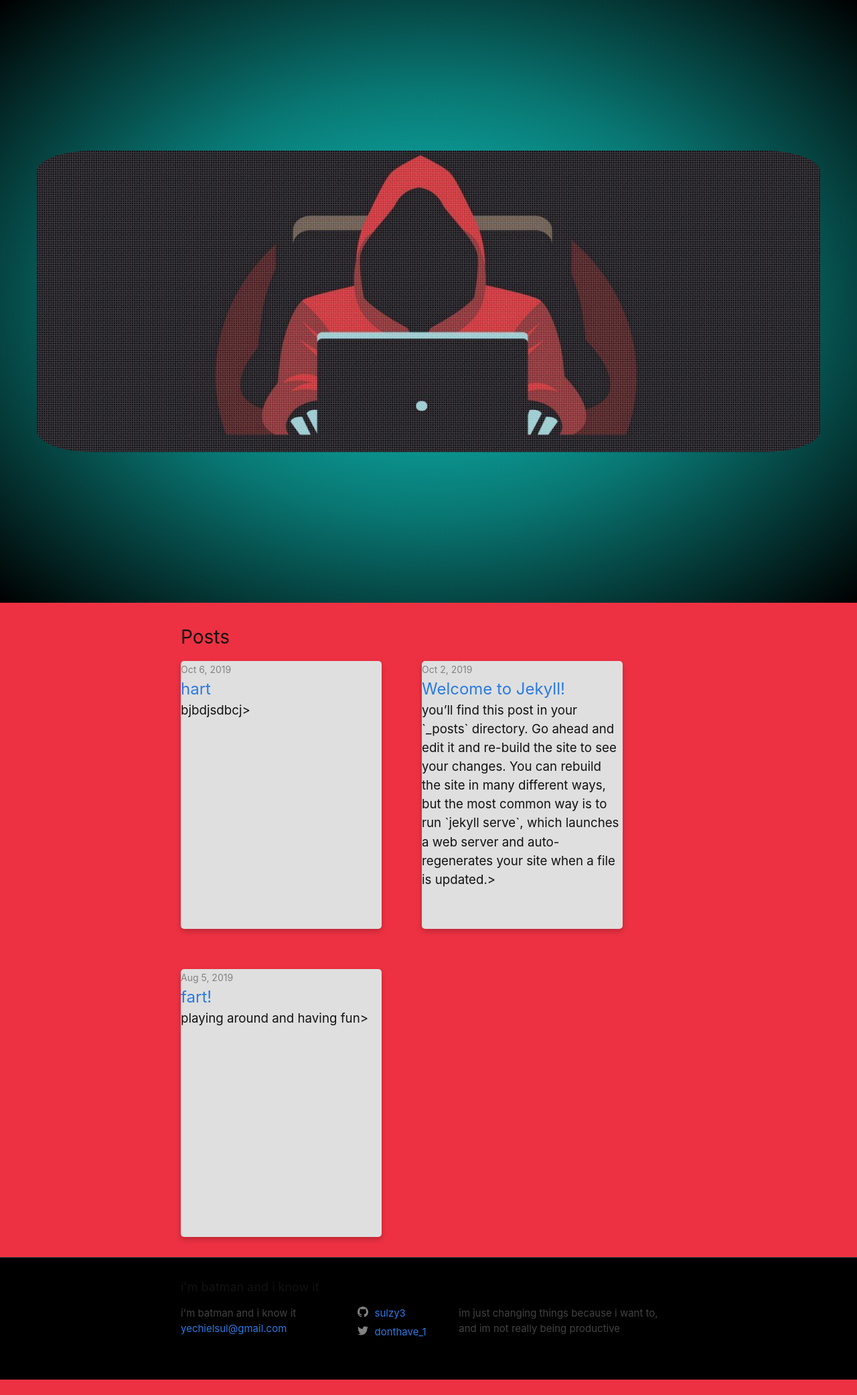
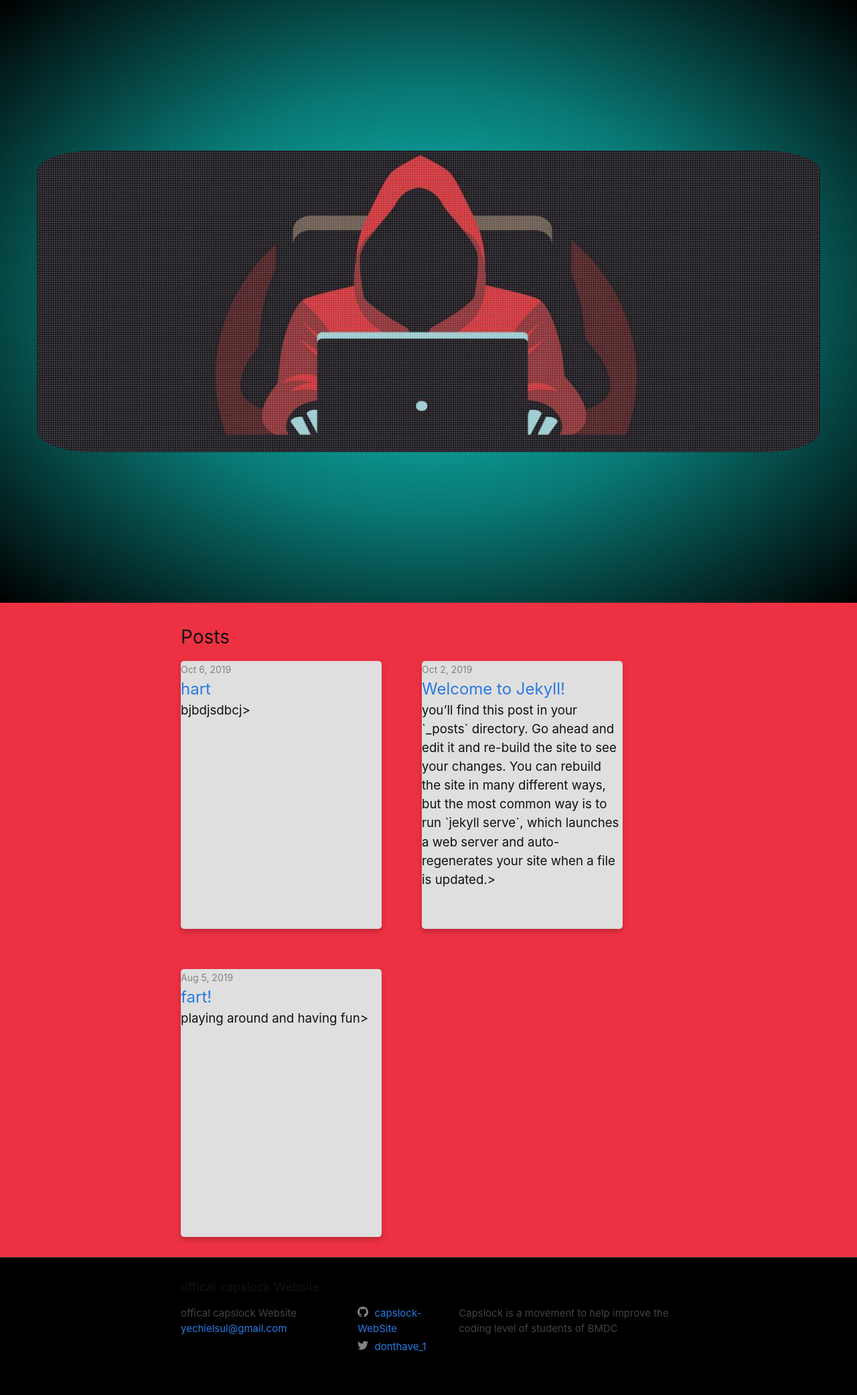
Before and after one commit to capslock-bmdc/capslock-website, a Jekyll site: the page built from test2/index.markdown, in a window 1280 px wide. Shown: the whole page at 67% size. Built offline with Jekyll 4.4.1, drawn with Linux system fonts in a browser that asks for light colours; before the commit the page ends 2060 px from its top, so only the background shows below that.

Commit message:
just worked for a bit so

```diff
--- a/test2/Gemfile
+++ b/test2/Gemfile
@@ -7,12 +7,12 @@ source "https://rubygems.org"
 #
 # This will help ensure the proper Jekyll version is running.
 # Happy Jekylling!
-gem "jekyll", "~> 4.0.0"
+#gem "jekyll", "~> 4.0.0"
 # This is the default theme for new Jekyll sites. You may change this to anything you like.
 gem "minima", "~> 2.5"
 # If you want to use GitHub Pages, remove the "gem "jekyll"" above and
 # uncomment the line below. To upgrade, run `bundle update github-pages`.
-#gem "github-pages", group: :jekyll_plugins
+gem "github-pages", group: :jekyll_plugins
 # If you have any plugins, put them here!
 group :jekyll_plugins do
   gem "jekyll-feed", "~> 0.12"
--- a/test2/_config.yml
+++ b/test2/_config.yml
@@ -18,14 +18,14 @@
 # You can create any custom variable you would like, and they will be accessible
 # in the templates via {{ site.myvariable }}.
 
-title: i'm batman and i know it
+title: offical capslock Website
 email: yechielsul@gmail.com
 description: >- # this means to ignore newlines until "baseurl:"
-  im just changing things because i want to, and im not really being productive
+  Capslock is a movement to help improve the coding level of students of BMDC
 baseurl: "" # the subpath of your site, e.g. /blog
 url: "" # the base hostname & protocol for your site, e.g. http://example.com
 twitter_username: donthave_1
-github_username:  sulzy3
+github_username:  capslock-WebSite
 
 # Build settings
 theme: minima
--- a/test2/_includes/head.html
+++ b/test2/_includes/head.html
@@ -8,4 +8,6 @@
   {%- if jekyll.environment == 'production' and site.google_analytics -%}
     {%- include google-analytics.html -%}
   {%- endif -%}
+  <script src="assets/js/Animation.js">
+  </script>
 </head>
--- a/test2/_includes/header.html
+++ b/test2/_includes/header.html
@@ -3,7 +3,7 @@
 
     {%- assign default_paths = site.pages | map: "path" -%}
     {%- assign page_paths = site.header_pages | default: default_paths -%}
-  <img class="hacker"src= "/assets/images/hacker.jpg" target="_blank alt="big pic">
+  <img class="hacker"src= "/assets/images/hacker.jpg" alt="big pic" onload="animation()">
 
 
 </div>
--- a/test2/_layouts/home.html
+++ b/test2/_layouts/home.html
@@ -3,13 +3,10 @@ layout: default
 ---
 
 <!--- creating a rondom number--->
-{% assign min = 1 %}
-{% assign max = 3 %}
-{% assign diff = max | minus: min %}
-{% assign randomNumber = "now" | date: "%N" | modulo: diff | plus: min %}
 
 {%- include header.html -%}
-  <main class="page-content" aria-label="Content">
+  <main class="page-content" aria-label="Content" onload="setTimeout(animation, 1000)">
+<!-- i need to get the animation working -->
     <div class="wrapper">
       {{ content }}
 
@@ -41,5 +38,3 @@ layout: default
   {%- endif -%}
 </div>
 </main>
-
-</div>
--- a/test2/_sass/minima/_layout.scss
+++ b/test2/_sass/minima/_layout.scss
@@ -6,9 +6,10 @@
   background-image: radial-gradient($Green,$darkGreen,$black);
   height: 100vh;
   width: 100vw;
-  // Positioning context for the mobile navigation icon
   position: relative;
-}
+  transition-duration: 2s;
+  transition-timing-function: linear;}
+
 .Wrap{
   //@include  linear gradient
   text-align: center;
@@ -22,6 +23,7 @@
   display: block;
   margin-left: auto;
   margin-right: auto;
+
 }
 .site-title {
   @include relative-font-size(1.625);
@@ -125,7 +127,6 @@
   background-color: $black;
   bottom: 0;
   position: relative;
-  float: bottom;
   width: 100%;
 }
 
--- a/test2/about.markdown
+++ b/test2/about.markdown
@@ -4,4 +4,4 @@ title: About
 permalink: /about/
 ---
 
-im really bad at programing ;-(
+Capslock is a movement to help improve the coding level of students of BMDC
--- /dev/null
+++ b/test2/assets/js/Animation.js
@@ -0,0 +1,12 @@
+
+  function animation(){
+  var header= document.getElementById("site-header");
+  var hacker= document.getElementById("hacker");
+  var delayInMilliseconds = 1000;
+  header.style.height=25vh;
+  hacker.style.height=20vh;
+  hacker.style.width=100%;
+
+
+
+}
```
Also changed, not shown: 1 other file.
